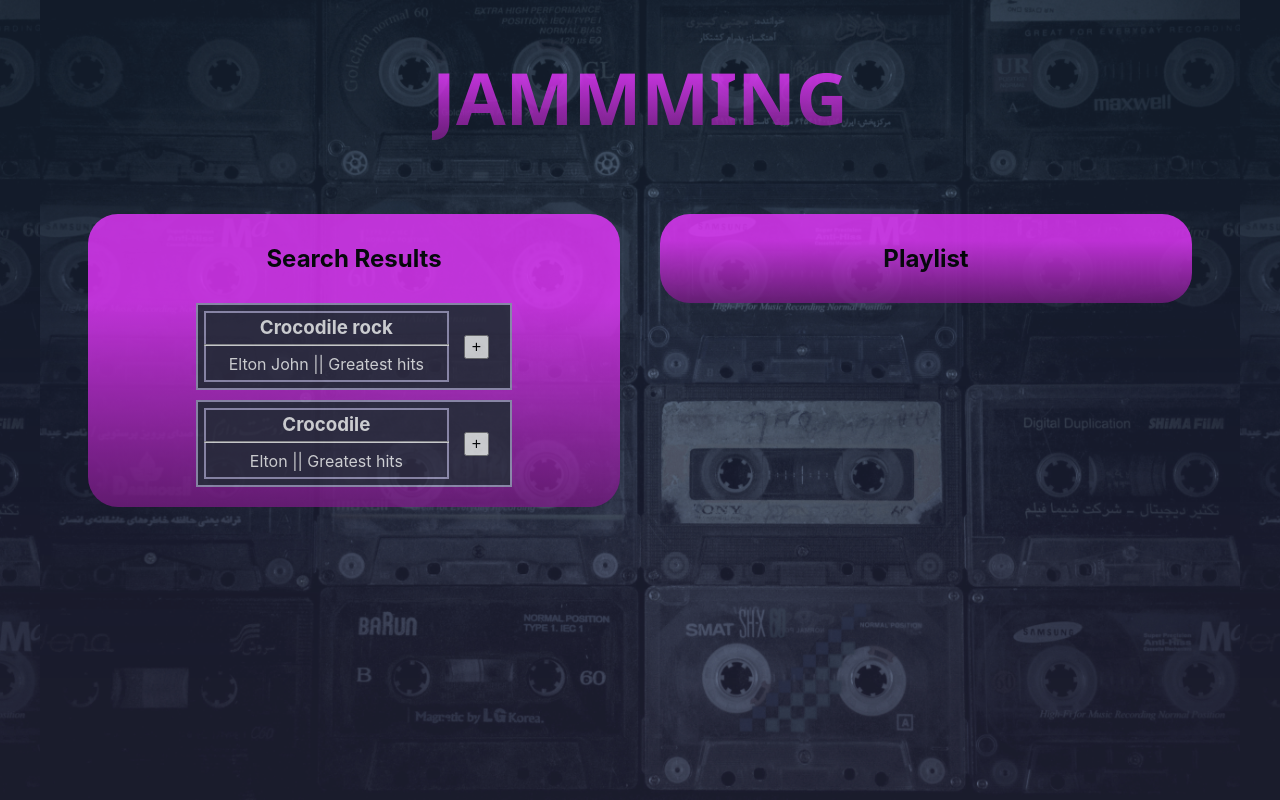
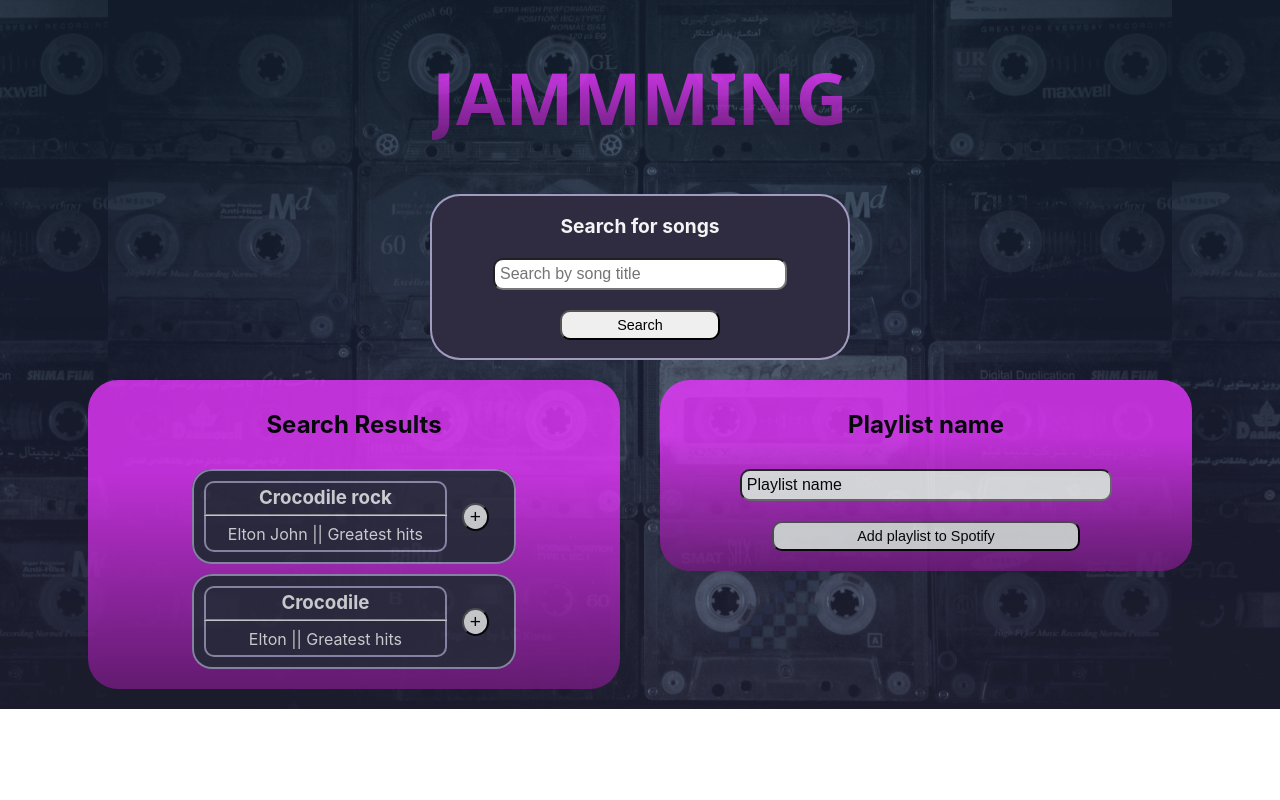
Before and after one commit to GemmaLP/jammming, a React (Create React App) app: page / in a window 1280 px wide. Built offline with nearby package versions, Linux system fonts and the light colour scheme.

Commit message:
Added searchbar,save playlist button, improved css

```diff
--- a/src/components/App/App.css
+++ b/src/components/App/App.css
@@ -5,7 +5,7 @@
   background-blend-mode: multiply;
   background-position: center;
   background-size: contain;
-  height: 100vh;
+  height: auto;
 }
 
 
--- a/src/components/App/App.js
+++ b/src/components/App/App.js
@@ -2,6 +2,7 @@ import '../App/App.css';
 import { useState } from 'react';
 import SearchResults from '../SearchResults/SearchResults';
 import Playlist from '../Playlist/Playlist';
+import SearchBar from '../SearchBar/SearchBar';
 
 function App() {
   const [searchResults, setSearchResults] = useState([
@@ -31,11 +32,17 @@ function App() {
     })
   }
 
+  function changePlaylistName (e) {
+    e.preventDefault();
+    setPlaylistName(e.target.value);
+  }
+
   return (
     <div className="App">
       <header className="App-header">
         <h1>JAMMMING</h1>
       </header>
+        <SearchBar />
         <SearchResults
           searchResults = {searchResults}
           addTrack ={addTrack}
@@ -44,6 +51,7 @@ function App() {
           playlistName={playlistName}
           playlistTracks={playlistTracks}
           removeTrack={removeTrack}
+          changePlaylistName={changePlaylistName}
         />
     </div>
   );
--- a/src/components/Playlist/Playlist.css
+++ b/src/components/Playlist/Playlist.css
@@ -14,3 +14,21 @@
     flex-direction: column;
     opacity: 80%;
 }
+
+.playlist input {
+    margin: 10px auto;
+    padding: 5px;
+    font-size: 16px;
+    font-size: 1rem;
+    border-radius: 10px;
+    width: 70%;
+}
+
+.playlist button {
+    margin: 10px auto;
+    border-radius: 10px;
+    padding: 5px;
+    font-size: 14.4px;
+    font-size: 0.9rem;
+    width: 60%;
+}
--- a/src/components/Playlist/Playlist.js
+++ b/src/components/Playlist/Playlist.js
@@ -4,11 +4,13 @@ import '../Playlist/Playlist.css';
 function Playlist(props) {
   return (
     <div className="playlist">
-      <h2>Playlist</h2>
+      <h2>{props.playlistName}</h2>
+      <input value={props.playlistName} type="text" onChange={props.changePlaylistName}/>
       <Tracklist
         tracks={props.playlistTracks}
         removeTrack={props.removeTrack}
       />
+      <button>Add playlist to Spotify</button>
     </div>
   )
 }
--- a/src/components/SearchBar/SearchBar.css
+++ b/src/components/SearchBar/SearchBar.css
@@ -0,0 +1,35 @@
+.searchBar {
+    display: flex;
+    flex-direction: column;
+    margin: 0 auto;
+    padding: 10px;
+    color: #f4f4f4;
+    box-shadow: inset 0 0 0 2px #A09BBF;
+    background-color: #2F2C42;
+    width: 400px;
+    border-radius: 30px;
+}
+
+.searchBar h2 {
+    margin: 10px auto;
+    font-size: 20px;
+    font-size: 1.2rem;
+}
+
+.searchBar input {
+    margin: 10px auto;
+    padding: 5px;
+    font-size: 16px;
+    font-size: 1rem;
+    border-radius: 10px;
+    width: 70%;
+}
+
+.searchBar button {
+    margin: 10px auto;
+    border-radius: 10px;
+    padding: 5px;
+    font-size: 14.4px;
+    font-size: 0.9rem;
+    width: 40%;
+}
--- a/src/components/SearchBar/SearchBar.js
+++ b/src/components/SearchBar/SearchBar.js
@@ -1,7 +1,12 @@
+import '../SearchBar/SearchBar.css'
 
 function SearchBar() {
   return (
-    <div>SearchBar</div>
+    <div className="searchBar">
+      <h2>Search for songs</h2>
+      <input placeholder="Search by song title"/>
+      <button>Search</button>
+    </div>
   )
 }
 
--- a/src/components/Track/Track.css
+++ b/src/components/Track/Track.css
@@ -1,17 +1,19 @@
 .track {
     display: flex;
     margin: 10px;
-    padding: 8px;
+    padding: 12px;
     justify-content: center;
     color: #f4f4f4;
     box-shadow: inset 0 0 0 2px #A09BBF;
     background-color: #2F2C42;
     width: 300px;
+    border-radius: 20px;
 }
 
 .trackInfo {
     width: 90%;
-    box-shadow: inset 0 0 0 2px #A09BBF
+    box-shadow: inset 0 0 0 2px #A09BBF;
+    border-radius: 10px;
 }
 
 .trackInfo h3 {
@@ -28,8 +30,10 @@ hr {
     margin: 0;
 }
 
-.addTrack {
+.trackButton {
     height: fit-content;
     margin: auto 15px;
-    font-size: 1rem;
+    font-size: 16px;
+    font-size: 1.2rem;
+    border-radius: 100%;
 }
--- a/src/components/Track/Track.js
+++ b/src/components/Track/Track.js
@@ -9,7 +9,7 @@ function Track(props) {
         <hr></hr>
         <li>{props.track.artist} || {props.track.album}</li>
       </div>
-      <button className="addTrack"  onClick={() => props.addTrack ?
+      <button className="trackButton"  onClick={() => props.addTrack ?
           props.addTrack(props.track) : props.removeTrack(props.track)}>
           {props.addTrack ? '+': '-'}</button>
     </div>
```
